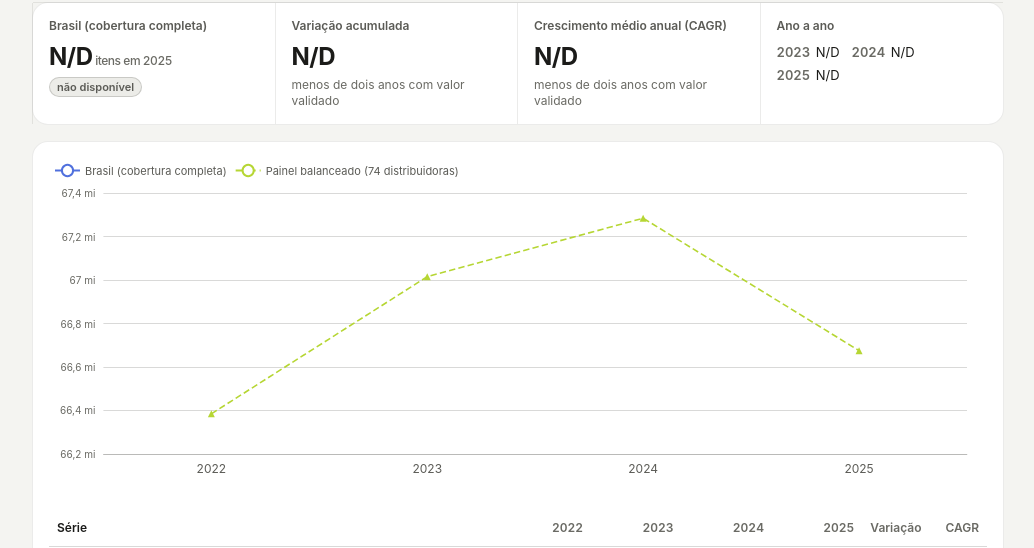
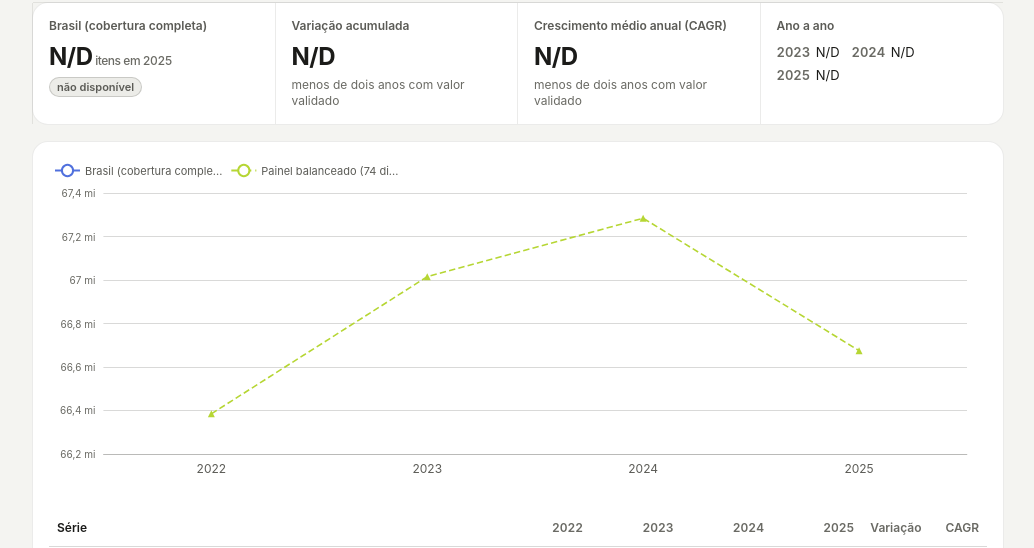
Before and after one commit to artelias/BDGD, a Next.js app in the folder nucleo-dados-bdgd/web/: page /evolucao in a window 1280 px wide. Shown: the part 2223-2771 px from the top of the page, without its empty margins (244-1278 px from the left). Built offline with nearby package versions, Linux system fonts and the light colour scheme.

Commit message:
fix(web): ancora navegação ao viewport móvel e limita legendas SVG

```diff
--- a/nucleo-dados-bdgd/web/src/components/charts/EChart.tsx
+++ b/nucleo-dados-bdgd/web/src/components/charts/EChart.tsx
@@ -53,5 +53,5 @@ export function EChart({ build, height, ariaLabel, onClickIndex, testId }: {
     inst.current.setOption({ animation: !reduce, animationDuration: 420, animationDurationUpdate: 360, animationEasingUpdate: "cubicOut", aria: { enabled: true, label: { description: ariaLabel } }, ...opt }, { notMerge: false, replaceMerge: ["series", "xAxis", "yAxis"] });
   }, [build, ready, resolved, ariaLabel]);
 
-  return <div ref={el} style={{ width: "100%", height }} role="img" aria-label={ariaLabel} data-testid={testId} />;
+  return <div ref={el} style={{ width: "100%", minWidth: 0, overflow: "hidden", height }} role="img" aria-label={ariaLabel} data-testid={testId} />;
 }
--- a/nucleo-dados-bdgd/web/src/components/pages/Evolucao.tsx
+++ b/nucleo-dados-bdgd/web/src/components/pages/Evolucao.tsx
@@ -128,7 +128,7 @@ function EvolucaoReady({ ds, sd, h, estados }: { ds: Dataset; sd: SerieData; h:
 
   const buildLinhas = (t: ChartTokens) => ({
     grid: { left: 8, right: 20, top: 30, bottom: 24, containLabel: true },
-    legend: { top: 0, left: 0, type: "scroll", textStyle: { color: t.text2, fontFamily: t.font, fontSize: 11 } },
+    legend: { top: 0, left: 0, type: "scroll", tooltip: { show: true }, textStyle: { color: t.text2, fontFamily: t.font, fontSize: 11, width: 140, overflow: "truncate" } },
     tooltip: { trigger: "axis", backgroundColor: t.surface, borderColor: t.hairline, textStyle: { color: t.text, fontFamily: t.font, fontSize: 12 },
       valueFormatter: (v: number | null) => (v === null || v === undefined ? "N/D" : escala === "indice" ? v.toLocaleString("pt-BR", { maximumFractionDigits: 1 }) : `${fmt(v, a.medida)} ${UNIDADE[a.medida]}`) },
     xAxis: { type: "category", data: anos.map(String), axisLine: { lineStyle: { color: t.hairline } }, axisLabel: { color: t.text2, fontFamily: t.font } },
--- a/nucleo-dados-bdgd/web/src/components/shell/shell.module.css
+++ b/nucleo-dados-bdgd/web/src/components/shell/shell.module.css
@@ -68,7 +68,7 @@
 .skip:focus { top: 10px; }
 
 /* Busca global (⌘K) */
-.cmdOverlay { position: fixed; inset: 0; z-index: 90; background: rgba(10, 10, 8, 0.28); display: grid; justify-items: center; align-items: start; padding: 12vh 16px 16px; }
+.cmdOverlay { position: fixed; inset: 0 auto auto 0; width: 100vw; height: 100dvh; z-index: 90; background: rgba(10, 10, 8, 0.28); display: grid; justify-items: center; align-items: start; padding: 12vh 16px 16px; }
 :root[data-theme="dark"] .cmdOverlay { background: rgba(0, 0, 0, 0.55); }
 .cmd { width: min(640px, 100%); background: var(--surface); border: 1px solid var(--hairline); border-radius: var(--r-xl); box-shadow: var(--shadow-3); overflow: hidden; }
 .cmdInput { display: flex; align-items: center; gap: 12px; padding: 16px 18px; border-bottom: 1px solid var(--hairline); color: var(--text-3); }
@@ -91,7 +91,7 @@
   .content { padding: 18px 16px calc(96px + env(safe-area-inset-bottom)); }
   .footer { padding: 16px 16px calc(92px + env(safe-area-inset-bottom)); }
   .tabbar {
-    display: grid; grid-template-columns: repeat(5, 1fr); position: fixed; z-index: 40; left: 0; right: 0; bottom: 0;
+    display: grid; grid-template-columns: repeat(5, 1fr); position: fixed; z-index: 40; left: 0; right: auto; width: 100vw; bottom: calc(100% - 100dvh);
     padding: 6px 6px calc(6px + env(safe-area-inset-bottom)); border-top: 1px solid var(--hairline);
     background: color-mix(in srgb, var(--bg) 86%, transparent); backdrop-filter: saturate(1.6) blur(18px); -webkit-backdrop-filter: saturate(1.6) blur(18px);
   }
@@ -102,7 +102,7 @@
 @media (min-width: 901px) {
   .mobileOnly { display: none !important; }
 }
-.moreSheet { position: fixed; z-index: 95; left: 8px; right: 8px; bottom: calc(8px + env(safe-area-inset-bottom)); max-height: calc(100dvh - 24px - env(safe-area-inset-bottom)); overflow-y: auto; overscroll-behavior: contain; background: var(--surface); border: 1px solid var(--hairline); border-radius: var(--r-xl); box-shadow: var(--shadow-3); padding: 8px; }
+.moreSheet { position: fixed; z-index: 95; left: 8px; right: calc(100% - 100vw + 8px); bottom: calc(100% - 100dvh + 8px + env(safe-area-inset-bottom)); max-height: calc(100dvh - 24px - env(safe-area-inset-bottom)); overflow-y: auto; overscroll-behavior: contain; background: var(--surface); border: 1px solid var(--hairline); border-radius: var(--r-xl); box-shadow: var(--shadow-3); padding: 8px; }
 .moreItem { display: flex; align-items: center; gap: 12px; min-height: 48px; padding: 0 12px; border-radius: var(--r-md); font-weight: 560; }
 .moreItem:active { background: var(--surface-hover); }
 .sheetHandle { width: 36px; height: 5px; border-radius: 3px; background: var(--hairline-strong); margin: 4px auto 8px; }
```
Also changed, not shown: 2 other files (tests, documents, lock files or other folders).
